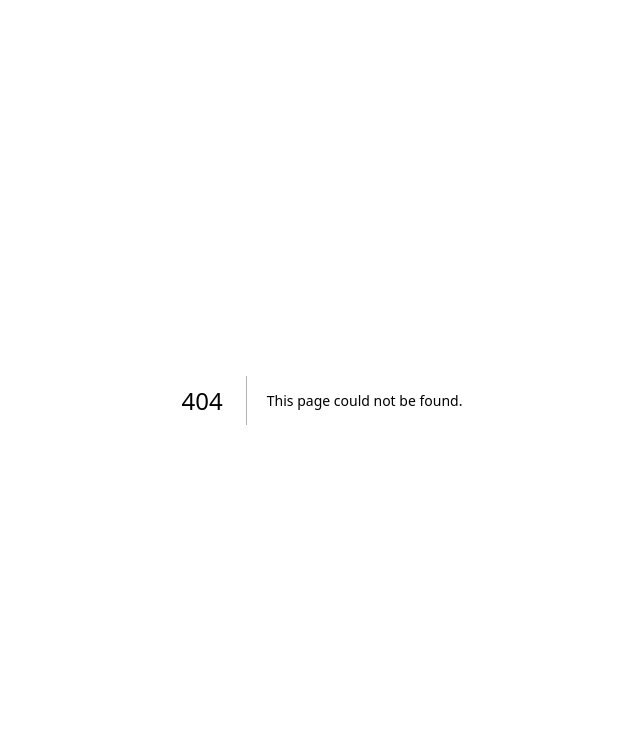
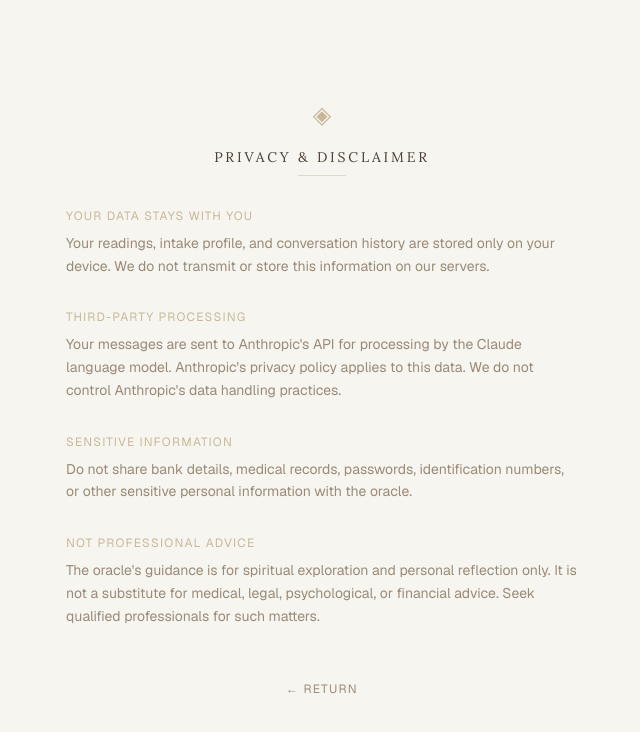
Before and after one commit to jamescockburn47/GuruBot, a Next.js app: page /disclaimer in a window 1280 px wide. Before the commit this address had no page. Shown: the top 732 px of the page, without its empty margins (318-958 px from the left). Built offline with nearby package versions, Linux system fonts and the light colour scheme.

Commit message:
feat: disclaimer modal and page

```diff
--- /dev/null
+++ b/app/disclaimer/page.tsx
@@ -0,0 +1,56 @@
+import Link from 'next/link'
+
+const ITEMS = [
+  {
+    heading: 'Your Data Stays With You',
+    body: 'Your readings, intake profile, and conversation history are stored only on your device. We do not transmit or store this information on our servers.',
+  },
+  {
+    heading: 'Third-Party Processing',
+    body: "Your messages are sent to Anthropic's API for processing by the Claude language model. Anthropic's privacy policy applies to this data. We do not control Anthropic's data handling practices.",
+  },
+  {
+    heading: 'Sensitive Information',
+    body: 'Do not share bank details, medical records, passwords, identification numbers, or other sensitive personal information with the oracle.',
+  },
+  {
+    heading: 'Not Professional Advice',
+    body: "The oracle's guidance is for spiritual exploration and personal reflection only. It is not a substitute for medical, legal, psychological, or financial advice. Seek qualified professionals for such matters.",
+  },
+]
+
+export default function DisclaimerPage() {
+  return (
+    <div className="min-h-screen flex flex-col items-center justify-center px-4 py-16">
+      <div className="max-w-lg w-full">
+        <div className="text-center mb-8">
+          <div className="text-gold text-2xl mb-4 select-none">◈</div>
+          <h1 className="font-serif tracking-[0.2em] uppercase text-sm text-foreground mb-2">
+            Privacy & Disclaimer
+          </h1>
+          <div className="w-12 h-px bg-border mx-auto" />
+        </div>
+
+        <div className="space-y-8">
+          {ITEMS.map((item) => (
+            <div key={item.heading}>
+              <h2 className="font-sans text-xs tracking-widest uppercase text-gold mb-2">
+                {item.heading}
+              </h2>
+              <p className="font-sans text-sm text-muted leading-relaxed">{item.body}</p>
+            </div>
+          ))}
+        </div>
+
+        <div className="mt-12 text-center">
+          <Link
+            href="/"
+            className="text-xs text-muted hover:text-gold transition-colors font-sans tracking-widest uppercase"
+          >
+            ← Return
+          </Link>
+        </div>
+      </div>
+    </div>
+  )
+}
--- /dev/null
+++ b/components/DisclaimerModal.tsx
@@ -0,0 +1,55 @@
+'use client'
+import {
+  Dialog,
+  DialogContent,
+  DialogHeader,
+  DialogTitle,
+  DialogDescription,
+} from '@/components/ui/dialog'
+import { Button } from '@/components/ui/button'
+
+const DISCLAIMER_ITEMS = [
+  'Your readings stay on your device. We do not store your conversations on our servers.',
+  "Your messages are sent to Anthropic's API for processing. Anthropic's privacy policy applies.",
+  'Do not share bank details, medical records, passwords, or other sensitive personal information.',
+  'Readings are for spiritual exploration only. This is not a substitute for medical, legal, or financial advice.',
+]
+
+interface DisclaimerModalProps {
+  open: boolean
+  onAccept: () => void
+}
+
+export function DisclaimerModal({ open, onAccept }: DisclaimerModalProps) {
+  return (
+    <Dialog open={open} onOpenChange={() => {}}>
+      <DialogContent className="bg-background border-border max-w-md" onPointerDownOutside={e => e.preventDefault()}>
+        <DialogHeader>
+          <div className="text-center text-gold text-2xl mb-2 select-none">◈</div>
+          <DialogTitle className="font-serif text-center tracking-widest uppercase text-sm text-foreground">
+            Before You Enter
+          </DialogTitle>
+          <DialogDescription className="sr-only">Privacy and usage disclaimer</DialogDescription>
+        </DialogHeader>
+
+        <div className="border-t border-border pt-4 space-y-3">
+          {DISCLAIMER_ITEMS.map((item, i) => (
+            <div key={i} className="flex gap-3">
+              <span className="text-gold text-xs mt-0.5 select-none flex-shrink-0">✦</span>
+              <p className="text-xs text-muted font-sans leading-relaxed">{item}</p>
+            </div>
+          ))}
+        </div>
+
+        <div className="pt-4 border-t border-border">
+          <Button
+            onClick={onAccept}
+            className="w-full bg-foreground text-background text-xs tracking-[0.15em] uppercase font-sans hover:opacity-80 rounded-none"
+          >
+            I Understand — Enter
+          </Button>
+        </div>
+      </DialogContent>
+    </Dialog>
+  )
+}
```
